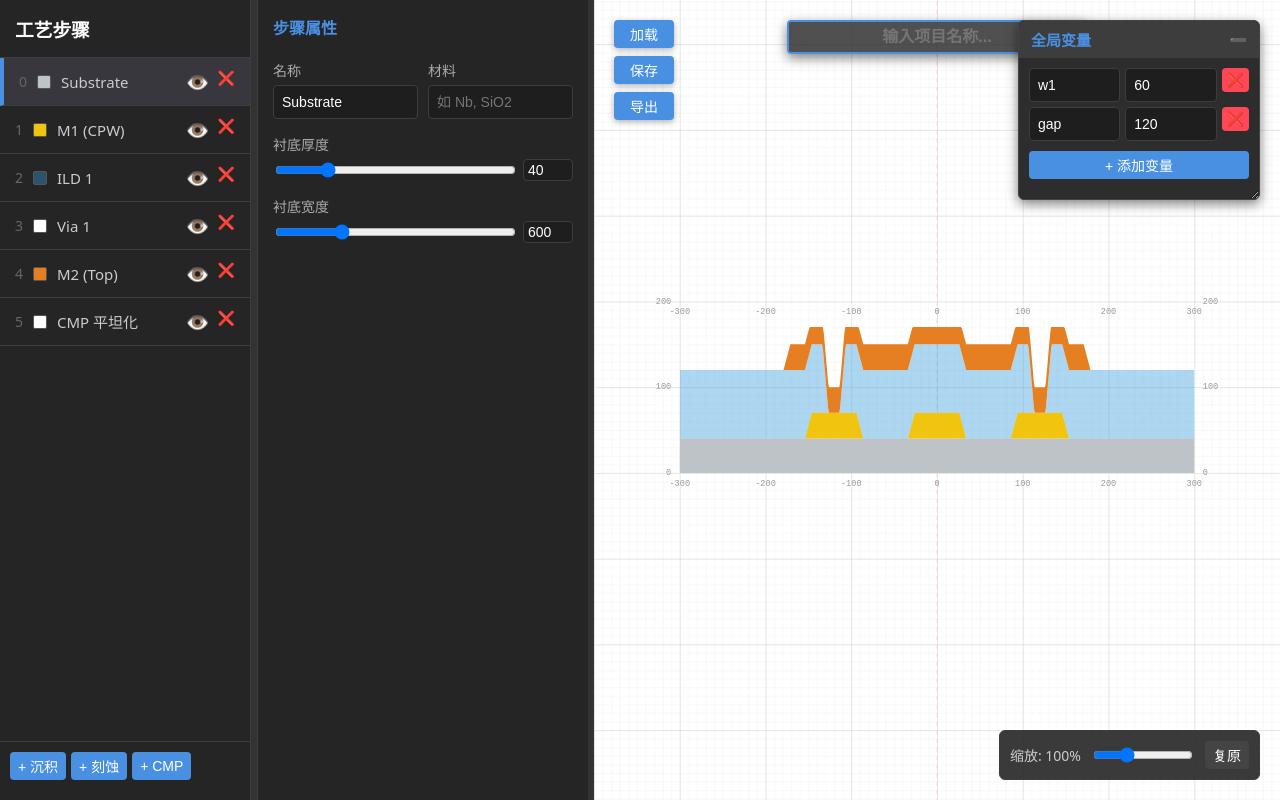
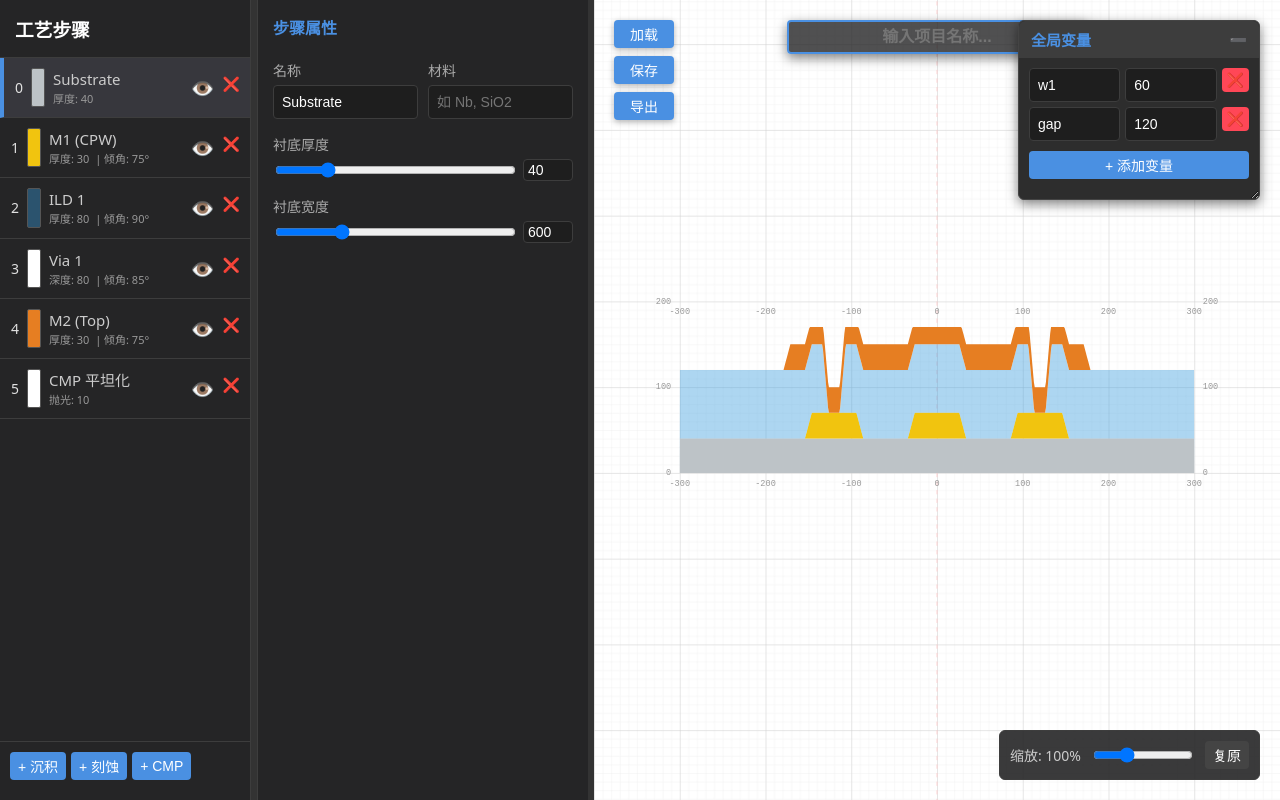
Before and after one commit to taorong99/NanoCross, a website: page index.html in a window 1280 px wide. Drawn offline with nearby package versions, Linux system fonts and the light colour scheme.

Commit message:
style: 优化工艺列表中步骤项的 UI 布局，新增参数副栏显示
- 调整项边距 (`styles.css`): 将左侧内边距（padding-left）缩小至 5px，减少左侧无意义留白，提升窄侧边栏的空间利用率。
- 扩充信息显示 (`components.js`): 右侧文字区域改为上下两行布局。第一行保持原有的步骤名称；新增第二行副栏（字号 11px，弱化字体颜色 #999），用于自动解析并直接显示当前工艺的“厚度/深度”以及“倾角”信息。
- 动态色块与序号样式 (`components.js`):
  - 移除了左侧颜色方块固定 12px 的高度设定，配合纵向拉伸（stretch），让其可以随多行文本的高度自适应拉长。
  - 提高了左侧序号的颜色亮度（#e1e1e1）且固定了排版对齐，优化视觉层次感。

```diff
--- a/components.js
+++ b/components.js
@@ -99,10 +99,16 @@ function registerComponents(app) {
                  @mouseout="$emit('mouseout', $event)"
                  @dragstart="$emit('dragstart', $event)"
                  @drop="$emit('drop', $event)">
-                <div style="display: flex; align-items: center; gap: 10px;">
-                    <span style="color: #666; font-size: 14px;">{{ index }}</span>
-                    <div :style="{ width: '12px', height: '12px', background: (step.type === 'etch' || step.type === 'cmp') ? '#ffffff' : step.color, borderRadius: '2px', border: '1px solid #555' }"></div>
-                    <span style="font-size: 15px;">{{ step.name }}</span>
+                <div style="display: flex; align-items: stretch; gap: 8px;">
+                    <span style="color: #e1e1e1; font-size: 14px; width: 14px; text-align: right; flex-shrink: 0; display: flex; align-items: center; justify-content: flex-end;">{{ index }}</span>
+                    <div :style="{ width: '12px', flexShrink: 0, background: (step.type === 'etch' || step.type === 'cmp') ? '#ffffff' : step.color, borderRadius: '2px', border: '1px solid #555' }"></div>
+                    <div style="display: flex; flex-direction: column; justify-content: center; min-width: 0; padding: 2px 0;">
+                        <span style="font-size: 15px; line-height: 1.2;">{{ step.name }}</span>
+                        <span style="font-size: 11px; color: #999; line-height: 1.2; margin-top: 4px;">
+                            {{ index === 0 ? '厚度' : (step.type === 'cmp' ? '抛光' : (step.type === 'etch' ? '深度' : '厚度')) }}: {{ step.thickness }}
+                            <template v-if="step.type !== 'cmp' && index !== 0">&nbsp;|&nbsp;倾角: {{ step.angle }}°</template>
+                        </span>
+                    </div>
                 </div>
 
                 <div style="display: flex; gap: 8px;">
--- a/styles.css
+++ b/styles.css
@@ -71,7 +71,7 @@ body {
    工艺层次列表项 (Layer Item)
    ========================================= */
 .layer-item {
-    padding: 10px 15px;
+    padding: 10px 10px 10px 5px;
     border-bottom: 1px solid #3d3d3d;
     cursor: pointer;
     display: flex;
```
